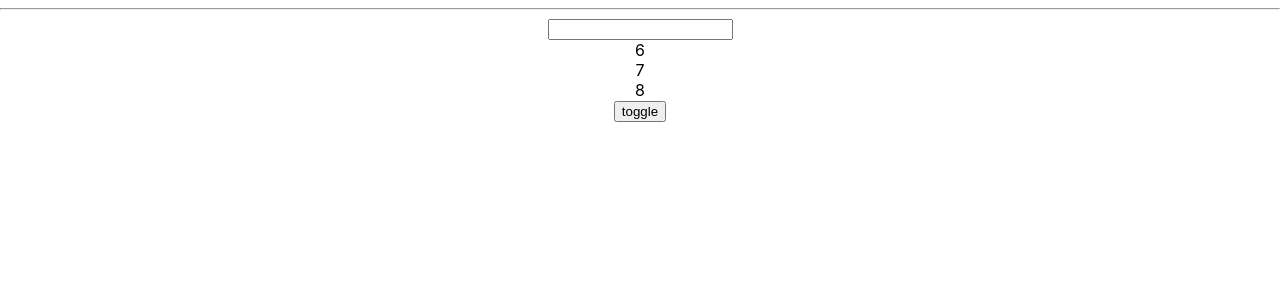
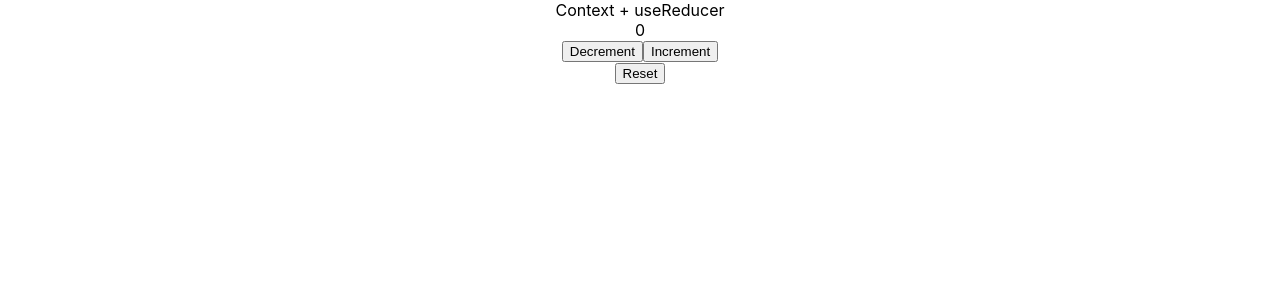
Before and after one commit to AhmadBShaik/hooks-grind, a React (Create React App) app: page / in a window 1280 px wide. Shown: the top 300 px of the page. Built offline with nearby package versions, Linux system fonts and the light colour scheme; the HTML template or start-up script is replaced by a standard one.

Commit message:
practiced useContext hook

```diff
--- a/src/App.tsx
+++ b/src/App.tsx
@@ -1,5 +1,6 @@
 import "./App.css";
 import UseCallbackSample1 from "./components/use-callback-hook/use-callback-sample-1";
+import { UseContextSample1, UseContextSample2 } from "./components/use-context-hook";
 import {
   UseEffectSample1,
   UseEffectSample2,
@@ -47,8 +48,10 @@ function App() {
       {/* <hr /> */}
       {/* <WithoutUseMemoSample2 /> */}
       {/* <UseMemoSample2 /> */}
-      <hr />
-      <UseCallbackSample1 />
+      {/* <hr /> */}
+      {/* <UseCallbackSample1 /> */}
+      {/* <UseContextSample1 /> */}
+      <UseContextSample2 />
     </div>
   );
 }
--- /dev/null
+++ b/src/components/use-context-hook/index.ts
@@ -0,0 +1,2 @@
+export * from './use-context-sample-1'
+export * from './use-context-sample-2'
--- /dev/null
+++ b/src/components/use-context-hook/use-context-sample-1.tsx
@@ -0,0 +1,60 @@
+import React from "react";
+
+type CounterState = { count: number };
+type CounterContextType = {
+  counterState: CounterState;
+  setCounterState: React.Dispatch<React.SetStateAction<CounterState>>;
+};
+
+const CounterContext = React.createContext<CounterContextType | null>(null);
+
+const CounterProvider = ({ children }: { children: React.ReactNode }) => {
+  const [counterState, setCounterState] = React.useState<CounterState>({
+    count: 0,
+  });
+  return (
+    <CounterContext.Provider value={{ counterState, setCounterState }}>
+      {children}
+    </CounterContext.Provider>
+  );
+};
+
+const useCounter = () => {
+  const context = React.useContext(CounterContext);
+  if (!context)
+    throw new Error("useCounter must be used inside CounterProvider");
+  return context;
+};
+
+const CounterApp = () => {
+  const { counterState, setCounterState } = useCounter();
+  return (
+    <div>
+      <div>Context + useState</div>
+      <div>{counterState.count}</div>
+      <div>
+        <button
+          onClick={() => setCounterState({ count: counterState.count! - 1 })}
+        >
+          Decrement
+        </button>
+        <button
+          onClick={() => setCounterState({ count: counterState.count! + 1 })}
+        >
+          Increment
+        </button>
+      </div>
+      <div>
+        <button onClick={() => setCounterState({ count: 0 })}>Reset</button>
+      </div>
+    </div>
+  );
+};
+
+export const UseContextSample1 = () => {
+  return (
+    <CounterProvider>
+      <CounterApp />
+    </CounterProvider>
+  );
+};
--- /dev/null
+++ b/src/components/use-context-hook/use-context-sample-2.tsx
@@ -0,0 +1,86 @@
+import React from "react";
+
+// type CounterDispatch =
+
+type CounterAction =
+  | { type: "INCREMENT" }
+  | { type: "DECREMENT" }
+  | { type: "RESET"; payload: { num: number } };
+
+const counterReducer = (
+  counterState: CounterState,
+  action: CounterAction
+): CounterState => {
+  switch (action.type) {
+    case "DECREMENT":
+      return { count: counterState.count - 1 };
+    case "INCREMENT":
+      return { count: counterState.count + 1 };
+    case "RESET":
+      return { count: action.payload.num };
+  }
+};
+
+const initialCounterState: CounterState = { count: 0 };
+
+type CounterState = { count: number };
+type CounterDispatch = React.Dispatch<CounterAction>;
+
+type CounterContextType = {
+  counterState: CounterState;
+  counterDispatch: CounterDispatch;
+};
+
+const CounterContext = React.createContext<CounterContextType | null>(null);
+const CounterProvider = ({ children }: { children: React.ReactNode }) => {
+  const [counterState, counterDispatch] = React.useReducer(
+    counterReducer,
+    initialCounterState
+  );
+  return (
+    <CounterContext.Provider value={{ counterState, counterDispatch }}>
+      {children}
+    </CounterContext.Provider>
+  );
+};
+
+const useCounter = () => {
+  const context = React.useContext(CounterContext);
+  if (!context) throw new Error("useCounter must be used in CounterProvider");
+  return context;
+};
+
+const CounterApp: React.FC = () => {
+  const { counterState, counterDispatch } = useCounter();
+  return (
+    <div>
+      <div>Context + useReducer</div>
+      <div>{counterState.count}</div>
+      <div>
+        <button onClick={() => counterDispatch({ type: "DECREMENT" })}>
+          Decrement
+        </button>
+        <button onClick={() => counterDispatch({ type: "INCREMENT" })}>
+          Increment
+        </button>
+      </div>
+      <div>
+        <button
+          onClick={() =>
+            counterDispatch({ type: "RESET", payload: { num: 0 } }) // custom reset
+          }
+        >
+          Reset
+        </button>
+      </div>
+    </div>
+  );
+};
+
+export const UseContextSample2 = () => {
+  return (
+    <CounterProvider>
+      <CounterApp />
+    </CounterProvider>
+  );
+};
```
